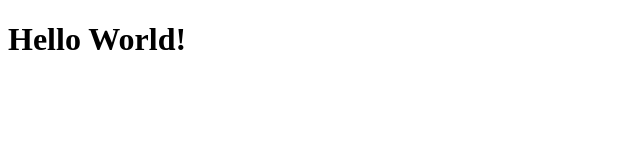
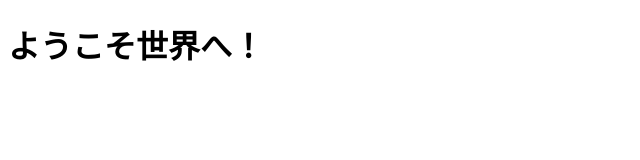
Before and after one commit to KeiichiHoshina/soshina3, a plain HTML site: page index.html in a window 1280 px wide. Shown: the whole page, without its empty margins (0-640 px from the left). Drawn offline with Linux system fonts and the light colour scheme.

Commit message:
日本語に変換

```diff
--- a/index.html
+++ b/index.html
@@ -4,9 +4,9 @@
 <meta charset="UTF-8">
 <meta name="viewport" content="width=device-width, initial-scale=1.0">
 <meta http-equiv="X-UA-Compatible" content="ie=edge">
-<title>Hello World!</title>
+<title>ようこそ世界へ！</title>
 </head>
 <body>
-<h1>Hello World!</h1>
+<h1>ようこそ世界へ！</h1>
 </body>
 </html>
```
